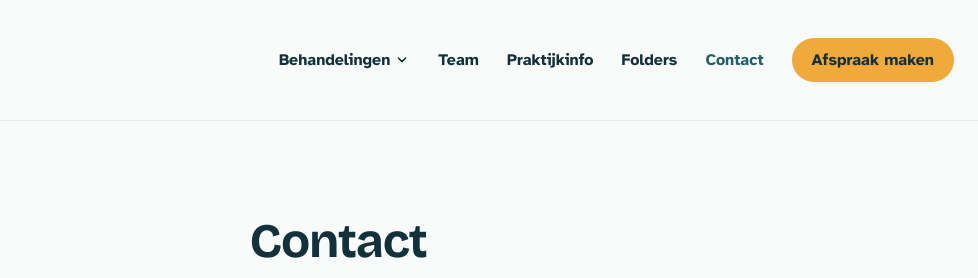
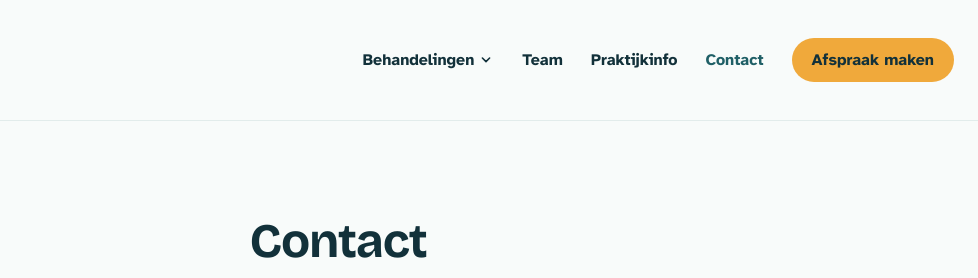
Before and after one commit to SLPvanLeeuwen/cesarweert-website, a website: page site/contact.html in a window 1280 px wide. Shown: the top 278 px of the page, 302-1280 px from the left. Drawn offline with nearby package versions, Linux system fonts and the light colour scheme; files that its build step writes are made by us from their sources.

Commit message:
Remove link to folders page from contact navigation

```diff
--- a/site/contact.html
+++ b/site/contact.html
@@ -51,7 +51,6 @@
         </div>
         <a class="py-2 hover:text-petrol" href="team.html">Team</a>
         <a class="py-2 hover:text-petrol" href="praktijkinfo.html">Praktijkinfo</a>
-        <a class="py-2 hover:text-petrol" href="folders.html">Folders</a>
         <a class="py-2 text-petrol" href="contact.html">Contact</a>
         <a href="mailto:info@cesarweert.nl"
           class="rounded-full bg-amber px-5 py-2.5 text-ink transition hover:bg-ink hover:text-paper">Afspraak maken</a>
```
